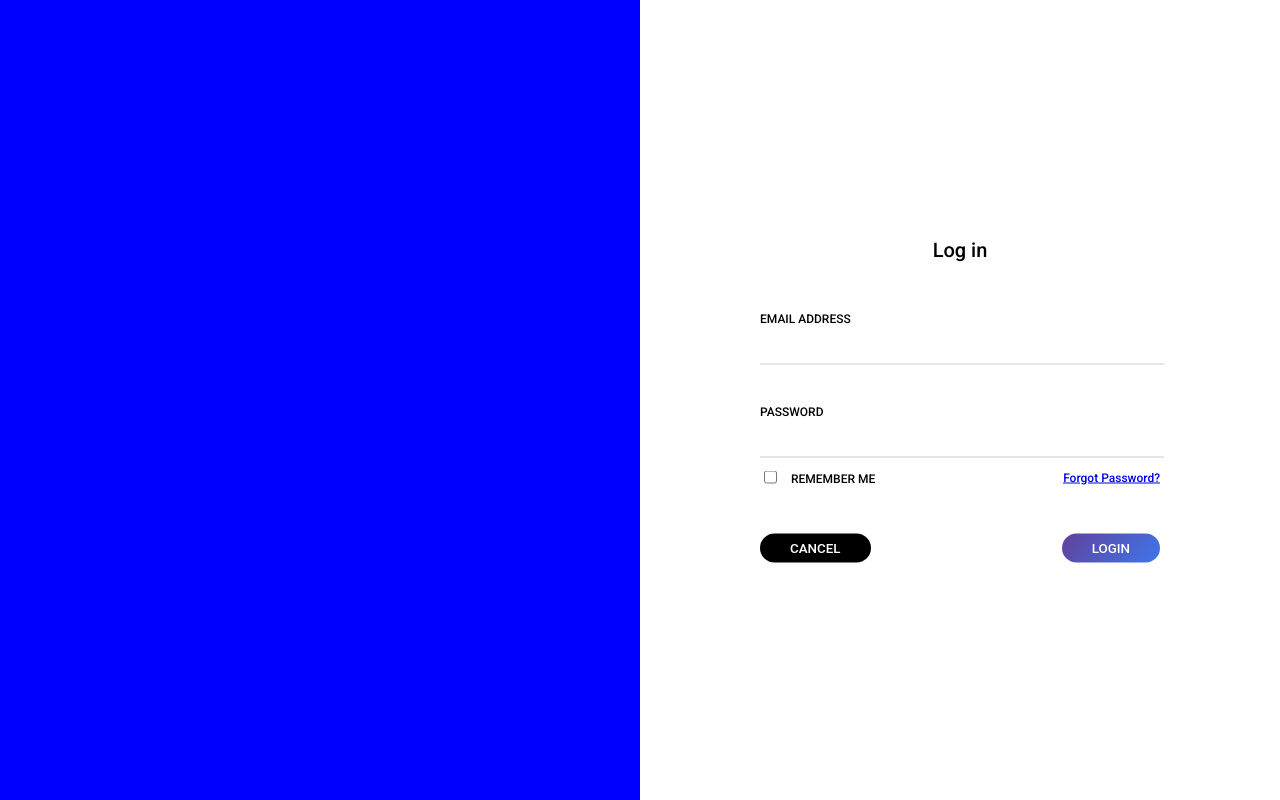
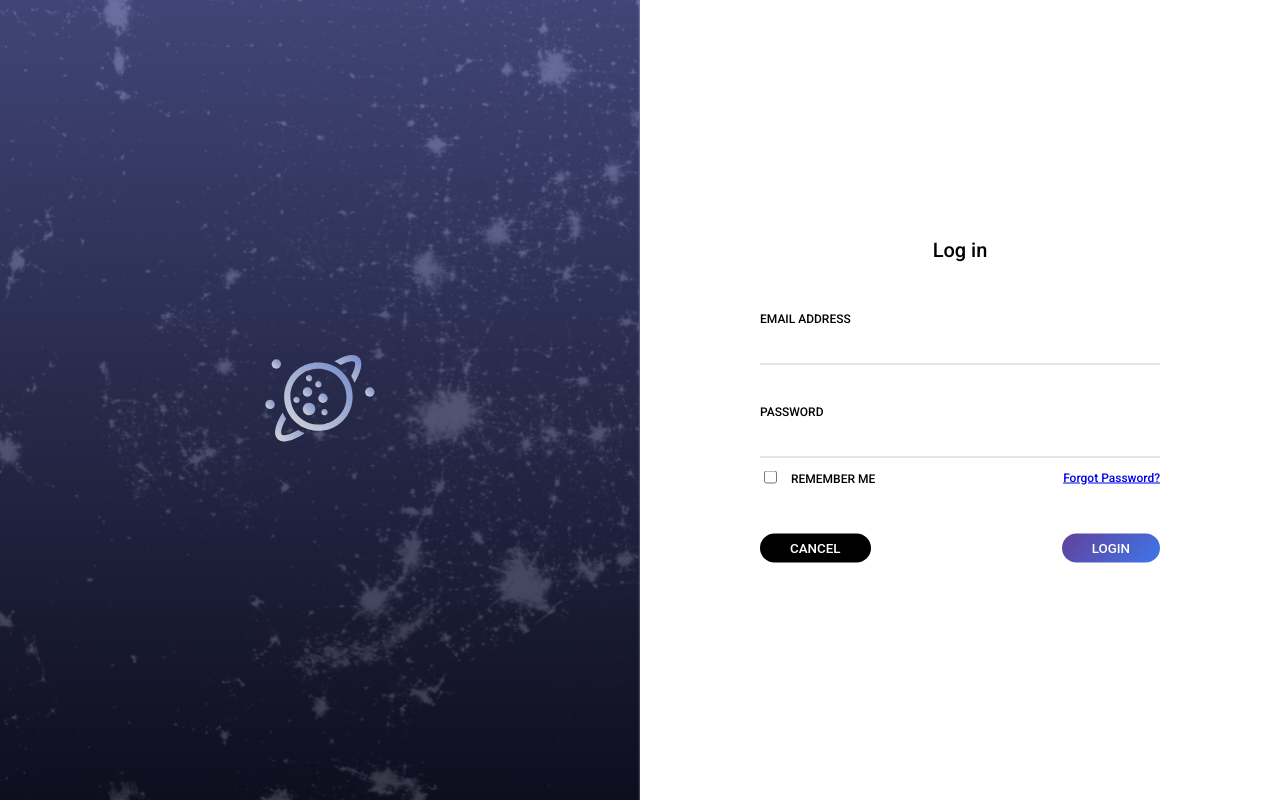
Before and after one commit to erikeggers/frontend-test, a React (Create React App) app: page / in a window 1280 px wide. Built offline with nearby package versions, Linux system fonts and the light colour scheme.

Commit message:
adds image for background, gradient, planet icon for login page

```diff
--- a/src/index.css
+++ b/src/index.css
@@ -1,5 +1,18 @@
+html {
+  -webkit-box-sizing: border-box;
+  -moz-box-sizing: border-box;
+  box-sizing: border-box;
+}
+*,
+*:before,
+*:after {
+  -webkit-box-sizing: inherit;
+  -moz-box-sizing: inherit;
+  box-sizing: inherit;
+}
+
 body {
   margin: 0;
-  font-family: 'Roboto', sans-serif;
+  font-family: "Roboto", sans-serif;
   font-size: 12px;
 }
--- a/src/login.js
+++ b/src/login.js
@@ -1,10 +1,18 @@
-import styled from "styled-components";
+import styled, { css } from "styled-components";
 import Form from "./components/form";
+import { ReactComponent as Planet } from "./icons/planet.svg";
+import BackgroundImage from "./images/login-background.png";
 
 function Login() {
   return (
     <>
-      <Container side="left"></Container>
+      <Container side="left" backgroundImage={BackgroundImage}>
+        <ItemsWrapper>
+          <PlanetWrapper>
+            <Planet className="planet-animation" />
+          </PlanetWrapper>
+        </ItemsWrapper>
+      </Container>
       <Container side="right">
         <ItemsWrapper>
           <Form />
@@ -21,8 +29,31 @@ const Container = styled.div`
   z-index: 1;
   top: 0;
   overflow-x: hidden;
+  border: none;
+
+  ${({ backgroundImage }) =>
+    backgroundImage &&
+    css`
+      background-image: url("${(props) => props.backgroundImage}");
+      background-position: center;
+      background-repeat: no-repeat;
+      background-size: cover;
+      :before {
+        position: absolute;
+        content: "";
+        height: 100%;
+        width: 100%;
+        top: 0;
+        left: 0;
+        background: linear-gradient(
+          to bottom,
+          rgba(81, 86, 148, 0.80) 0%,
+          rgba(16, 17, 37, 0.80) 100%
+        );
+      }
+    `}
+
   ${(props) => (props.side === "left" ? "left: 0" : "right: 0;")};
-  ${(props) => (props.side === "left" ? "background-color: blue" : null)};
   ${(props) => (props.side === "right" ? "align-items: center" : null)};
 `;
 
@@ -31,6 +62,48 @@ const ItemsWrapper = styled.div`
   top: 50%;
   left: 50%;
   transform: translate(-50%, -50%);
-`
+`;
+
+const PlanetWrapper = styled.div`
+  .planet-animation {
+    animation: scale-in-center 0.5s cubic-bezier(0.25, 0.46, 0.45, 0.94) both;
+    @keyframes scale-in-center {
+      0% {
+        transform: scale(0);
+        opacity: 1;
+      }
+      100% {
+        transform: scale(1);
+        opacity: 1;
+      }
+    }
+  }
+  .planet-animation:hover {
+    animation: jello-horizontal 0.9s both;
+    @keyframes jello-horizontal {
+      0% {
+        transform: scale3d(1, 1, 1);
+      }
+      30% {
+        transform: scale3d(1.25, 0.75, 1);
+      }
+      40% {
+        transform: scale3d(0.75, 1.25, 1);
+      }
+      50% {
+        transform: scale3d(1.15, 0.85, 1);
+      }
+      65% {
+        transform: scale3d(0.95, 1.05, 1);
+      }
+      75% {
+        transform: scale3d(1.05, 0.95, 1);
+      }
+      100% {
+        transform: scale3d(1, 1, 1);
+      }
+    }
+  }
+`;
 
 export default Login;
```
Also changed, not shown: src/icons/planet.svg (added), src/images/login-background.png (added).
